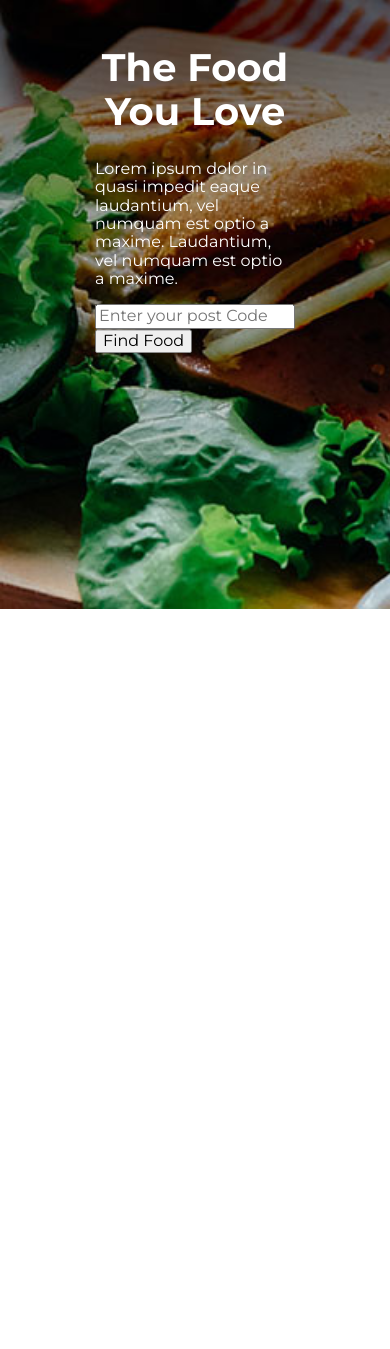
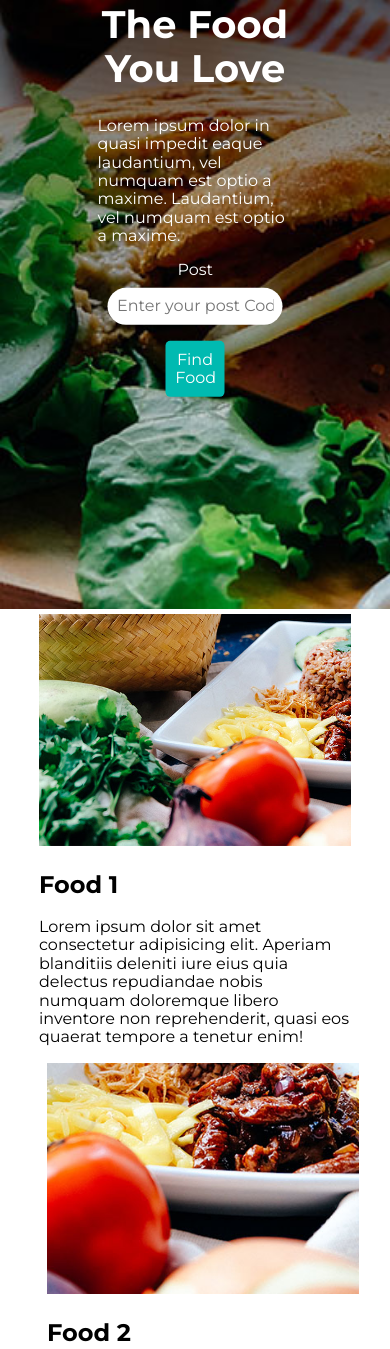
Before and after one commit to Fatima-hub333/project-01, a plain HTML site: page index.html in a window 390 px wide. Shown: the part 235-1584 px from the top of the page. Before the commit the page ends 844 px from the top, so only its background shows below. Drawn offline with Linux system fonts and the light colour scheme.

Commit message:
Add advance styling

```diff
--- a/index.css
+++ b/index.css
@@ -1,5 +1,11 @@
 body {
   font-family: 'Montserrat', sans-serif;
+}
+
+/* Utility Classes */
+
+.img-responsive {
+  max-width: 100%;
 }
 
 .hero_image {
@@ -21,3 +27,57 @@
   font-size: 2.4rem;
   text-align: center;
 }
+
+.hero_wrapper > span {
+  display: inline-block;
+  margin-left: 5rem;
+  margin-bottom: .5rem;
+}
+
+.form_code {
+  text-align: center;
+}
+.form_code .post_code{
+  display: block;
+  width: 80%;
+  margin-left: auto;
+  margin-right: auto;
+  border-radius: 2rem;
+  padding: .6rem;
+  border: none;
+  outline: none;
+}
+
+.form_code > button {
+  width: 30%;
+  margin: 1rem auto 0;
+  text-align: center;
+  background-color: #00bab1;
+  color: white;
+  padding: .6rem;
+  border: none;
+  border-radius: .3rem;
+}
+
+/* Product Section */
+.product{
+  width: 80%;
+  margin: .3rem auto;
+}
+
+.product_list_item {
+  float: left;
+  width: 32.33%;
+  margin-left: .5rem;
+}
+
+.product_list_item:first-of-type {
+  margin-left: 0;
+}
+
+@media screen and (max-width: 700px){
+  .product_list_item {
+    width: 100%;
+    float: none;
+  }
+}
--- a/index.html
+++ b/index.html
@@ -14,11 +14,38 @@
     <div class="hero_wrapper">
       <h1>The Food You Love</h1>
       <p>Lorem ipsum dolor in quasi impedit eaque laudantium, vel numquam est optio a maxime. Laudantium, vel numquam est optio a maxime.</p>
-      <form action="">
+      <span>Post</span>
+      <form class="form_code">
         <input class="post_code" type="text" placeholder="Enter your post Code">
         <button type="submit">Find Food</button>
       </form>
     </div>
   </section>
+
+  <section class="product">
+    <div class="product_list_item">
+      <img class="img-responsive" src="images/food1.jpg" alt="">
+      <h2 class="product_heading">
+        Food 1
+      </h2>
+      <p>Lorem ipsum dolor sit amet consectetur adipisicing elit. Aperiam blanditiis deleniti iure eius quia delectus repudiandae nobis numquam doloremque libero inventore non reprehenderit, quasi eos quaerat tempore a tenetur enim!</p>
+    </div>
+
+    <div class="product_list_item">
+      <img class="img-responsive" src="images/food2.jpg" alt="">
+      <h2 class="product_heading">
+        Food 2
+      </h2>
+      <p>Lorem ipsum dolor sit amet consectetur adipisicing elit. Aperiam blanditiis deleniti iure eius quia delectus repudiandae nobis numquam doloremque libero inventore non reprehenderit, quasi eos quaerat tempore a tenetur enim!</p>
+    </div>
+
+    <div class="product_list_item">
+      <img class="img-responsive" src="images/food3.jpg" alt="">
+      <h2 class="product_heading">
+        Food 3
+      </h2>
+      <p>Lorem ipsum dolor sit amet consectetur adipisicing elit. Aperiam blanditiis deleniti iure eius quia delectus repudiandae nobis numquam doloremque libero inventore non reprehenderit, quasi eos quaerat tempore a tenetur enim!</p>
+    </div>
+  </section>
 </body>
 </html>
```
